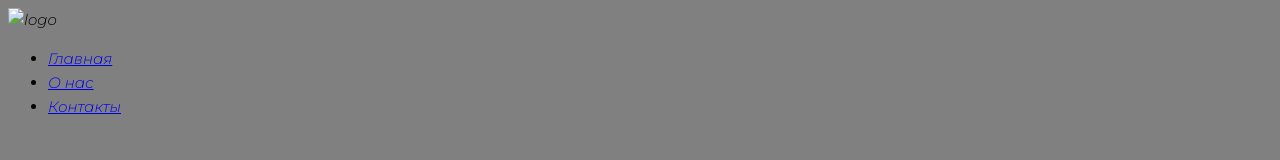
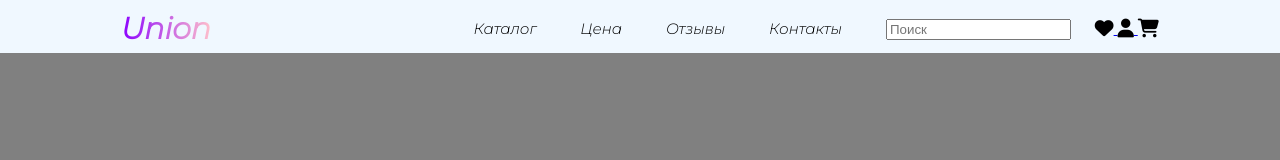
Before and after one commit to Luffy-Strike/Union-project, a website: page index.html in a window 1280 px wide. Drawn offline with Linux system fonts and the light colour scheme.

Commit message:
Add a header

```diff
--- a/assets/css/style.css
+++ b/assets/css/style.css
@@ -5,6 +5,45 @@ body {
     line-height: 1.6;
 }
 
-menu {
-    text-align: center;
+/* Header */
+.header__inner{
+    display: flex;
+    justify-content: space-around;
+    align-items: center;
 }
+header {
+    padding-top: 5px;
+    width: 100%;
+    position: absolute;
+    top: 0;
+    left: 0;
+    right: 0;
+    z-index: 1000;
+    background-color: aliceblue;
+}
+.header__logo{
+    font-size: 30px;
+    font-weight: 700;
+    background-image: linear-gradient(90deg, #8b00ff, #ffc0cb);
+    -webkit-text-fill-color: transparent;
+    -webkit-background-clip: text;
+}
+/* Navigation */
+.nav{
+    font-size: 15px;
+}
+.nav__link {
+    display: inline-block;
+    vertical-align: top;
+    margin: 5px 20px;
+   color: black;
+   text-decoration: none;
+}
+.social{
+    padding-top: 5px;
+    display: flex;
+    justify-content: space-around;
+    align-items: center;
+    display: inline-block;
+    text-decoration: none;
+}
--- a/index.html
+++ b/index.html
@@ -5,22 +5,38 @@
     <link rel="preconnect" href="https://fonts.gstatic.com" crossorigin>
     <link href="https://fonts.googleapis.com/css2?family=Kaushan+Script&family=Montserrat:ital,wght@1,300&display=swap" rel="stylesheet">
     <link rel="stylesheet" href="assets/css/style.css">
+    <script src="https://kit.fontawesome.com/72dd99d206.js" crossorigin="anonymous"></script>
     <meta http-equiv="X-UA-Compatible" content="IE=edge">
     <meta name="viewport" content="width=device-width, initial-scale=1.0">
     <title>Union Soft</title>
 </head>
     <body>
-        <header>
-            <img src="/logo.png" alt="logo">
-            <div id="menu">
-              <ul>
-                <li><a href="/">Главная</a></li>
-                <li><a href="/about">О нас</a></li>
-                <li><a href="/contacts">Контакты</a></li>
-              </ul>
-            </div>
-          </header>
-
-          <h1></h1>
+        <header class="header">
+          <div class="container">
+            <div class="header__inner">
+            <div class="header__logo">Union</div>
+            <nav class="nav">
+              <a class="nav__link" href="#">Каталог</a>
+              <a class="nav__link" href="#">Цена</a>
+              <a class="nav__link" href="#">Отзывы</a>
+              <a class="nav__link" href="#">Контакты</a>
+              <form class="nav__link">
+                <input type="text" name="text" class="search" placeholder="Поиск">
+              </form>
+              <div class="social">
+                <a class = "social_item" href="#" target="_blank">
+                  <i class="fa-solid fa-heart fa-lg" style="color: #000000;"></i>
+            </a>
+            <a class = "social_item" href="#" target="_blank">
+              <i class="fa-solid fa-user fa-lg" style="color: #000000;"></i>
+            </a>
+            <a class = "social_item" href="#" target="_blank">
+              <i class="fa-solid fa-cart-shopping fa-lg" style="color: #000000;"></i>
+            </a>
+              </div>
+            </nav>
+          </div>
+        </div>
+      </header>
     </body>
 </html>
```
